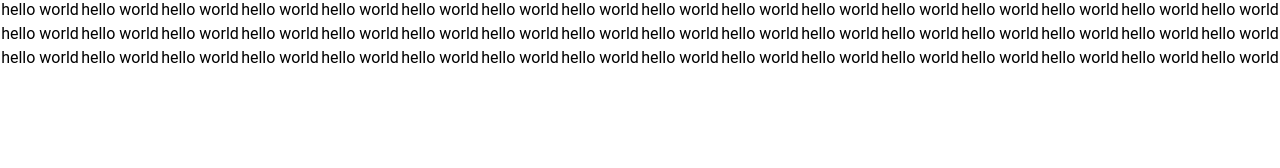
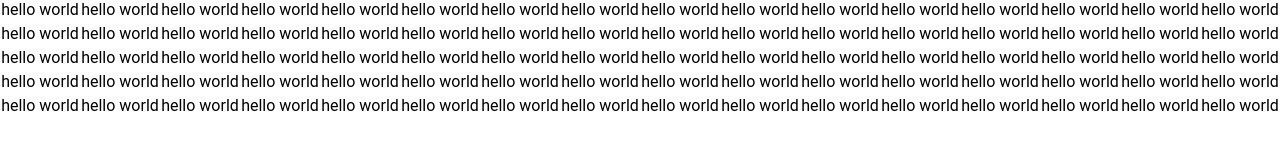
Before and after one commit to Iimanbek/Registr, a Vue app: page /example in a window 1280 px wide. Shown: the part 234-402 px from the top of the page. Built offline with nearby package versions, Linux system fonts and the light colour scheme; what @kyvg/vue3-notification would draw is missing.

Commit message:
add readme

```diff
--- a/src/views/Example.vue
+++ b/src/views/Example.vue
@@ -12,7 +12,7 @@
             <div class="inner-main">
                 <h2>Hello world</h2>
                 <div class="p-wrap">
-                    <p v-for="n of 112">hello world</p>
+                    <p v-for="n of 144">hello world</p>
                 </div>
             </div>
         </main>
```
Also changed, not shown: 1 other file (tests, documents, lock files or other folders).
